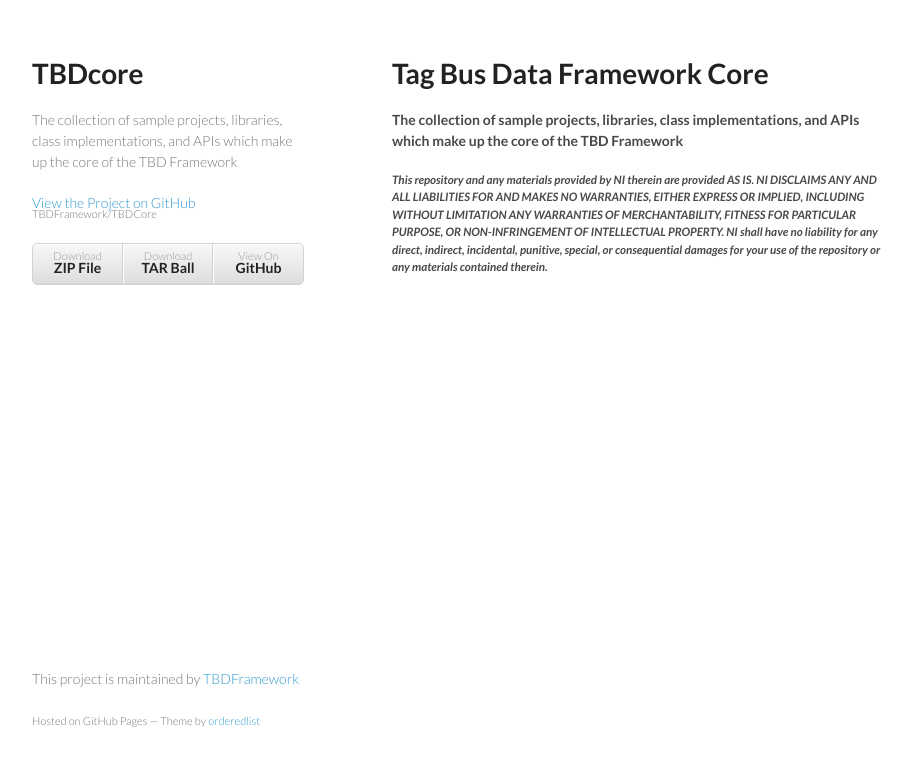
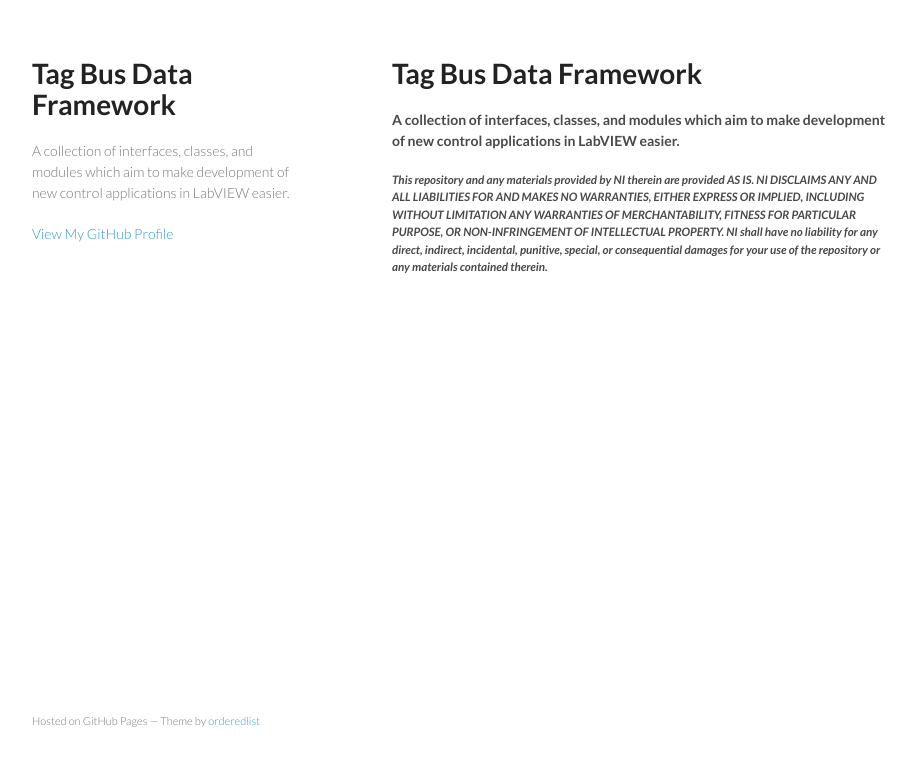
Before and after one commit to jtcalvert197/LabVIEW-DCAF.github.io, a plain HTML site: page index.html in a window 1280 px wide. Shown: the whole page, without its empty margins (178-1094 px from the left). Drawn offline with Linux system fonts and the light colour scheme.

Commit message:
Replace master branch with page content via GitHub

```diff
--- a/index.html
+++ b/index.html
@@ -3,7 +3,7 @@
   <head>
     <meta charset="utf-8">
     <meta http-equiv="X-UA-Compatible" content="chrome=1">
-    <title>TBDcore by TBDFramework</title>
+    <title>Tag Bus Data Framework by TBDFramework</title>
 
     <link rel="stylesheet" href="stylesheets/styles.css">
     <link rel="stylesheet" href="stylesheets/pygment_trac.css">
@@ -15,26 +15,21 @@
   <body>
     <div class="wrapper">
       <header>
-        <h1>TBDcore</h1>
-        <p>The collection of sample projects, libraries, class implementations, and APIs which make up the core of the TBD Framework</p>
-
-        <p class="view"><a href="https://github.com/TBDFramework/TBDCore">View the Project on GitHub <small>TBDFramework/TBDCore</small></a></p>
+        <h1>Tag Bus Data Framework</h1>
+        <p>A collection of interfaces, classes, and modules which aim to make development of new control applications in LabVIEW easier.</p>
 
 
-        <ul>
-          <li><a href="https://github.com/TBDFramework/TBDCore/zipball/master">Download <strong>ZIP File</strong></a></li>
-          <li><a href="https://github.com/TBDFramework/TBDCore/tarball/master">Download <strong>TAR Ball</strong></a></li>
-          <li><a href="https://github.com/TBDFramework/TBDCore">View On <strong>GitHub</strong></a></li>
-        </ul>
+        <p class="view"><a href="https://github.com/TBDFramework">View My GitHub Profile</a></p>
+
       </header>
       <section>
         <h1>
-<a name="tag-bus-data-framework-core" class="anchor" href="#tag-bus-data-framework-core"><span class="octicon octicon-link"></span></a>Tag Bus Data Framework Core</h1>
+<a name="tag-bus-data-framework" class="anchor" href="#tag-bus-data-framework"><span class="octicon octicon-link"></span></a>Tag Bus Data Framework</h1>
 
 <h1></h1>
 
 <h4>
-<a name="the-collection-of-sample-projects-libraries-class-implementations-and-apis-which-make-up-the-core-of-the-tbd-framework" class="anchor" href="#the-collection-of-sample-projects-libraries-class-implementations-and-apis-which-make-up-the-core-of-the-tbd-framework"><span class="octicon octicon-link"></span></a>The collection of sample projects, libraries, class implementations, and APIs which make up the core of the TBD Framework</h4>
+<a name="a-collection-of-interfaces-classes-and-modules-which-aim-to-make-development-of-new-control-applications-in-labview-easier" class="anchor" href="#a-collection-of-interfaces-classes-and-modules-which-aim-to-make-development-of-new-control-applications-in-labview-easier"><span class="octicon octicon-link"></span></a>A collection of interfaces, classes, and modules which aim to make development of new control applications in LabVIEW easier.</h4>
 
 <h1></h1>
 
@@ -45,7 +40,6 @@
 <h1></h1>
       </section>
       <footer>
-        <p>This project is maintained by <a href="https://github.com/TBDFramework">TBDFramework</a></p>
         <p><small>Hosted on GitHub Pages &mdash; Theme by <a href="https://github.com/orderedlist">orderedlist</a></small></p>
       </footer>
     </div>
--- a/params.json
+++ b/params.json
@@ -1 +1 @@
-{"name":"TBDcore","tagline":"The collection of sample projects, libraries, class implementations, and APIs which make up the core of the TBD Framework","body":"#Tag Bus Data Framework Core\r\n================\r\n####The collection of sample projects, libraries, class implementations, and APIs which make up the core of the TBD Framework\r\n================\r\n#####*This repository and any materials provided by NI therein are provided AS IS. NI DISCLAIMS ANY AND ALL LIABILITIES FOR AND MAKES NO WARRANTIES, EITHER EXPRESS OR IMPLIED, INCLUDING WITHOUT LIMITATION ANY WARRANTIES OF MERCHANTABILITY, FITNESS FOR  PARTICULAR PURPOSE, OR NON-INFRINGEMENT OF INTELLECTUAL PROPERTY. NI shall have no liability for any direct, indirect, incidental, punitive, special, or consequential damages for your use of the repository or any materials contained therein.*\r\n================","google":"","note":"Don't delete this file! It's used internally to help with page regeneration."}
+{"name":"Tag Bus Data Framework","tagline":"A collection of interfaces, classes, and modules which aim to make development of new control applications in LabVIEW easier.","body":"#Tag Bus Data Framework\r\n================\r\n####A collection of interfaces, classes, and modules which aim to make development of new control applications in LabVIEW easier.\r\n================\r\n#####*This repository and any materials provided by NI therein are provided AS IS. NI DISCLAIMS ANY AND ALL LIABILITIES FOR AND MAKES NO WARRANTIES, EITHER EXPRESS OR IMPLIED, INCLUDING WITHOUT LIMITATION ANY WARRANTIES OF MERCHANTABILITY, FITNESS FOR  PARTICULAR PURPOSE, OR NON-INFRINGEMENT OF INTELLECTUAL PROPERTY. NI shall have no liability for any direct, indirect, incidental, punitive, special, or consequential damages for your use of the repository or any materials contained therein.*\r\n================","google":"","note":"Don't delete this file! It's used internally to help with page regeneration."}
```
